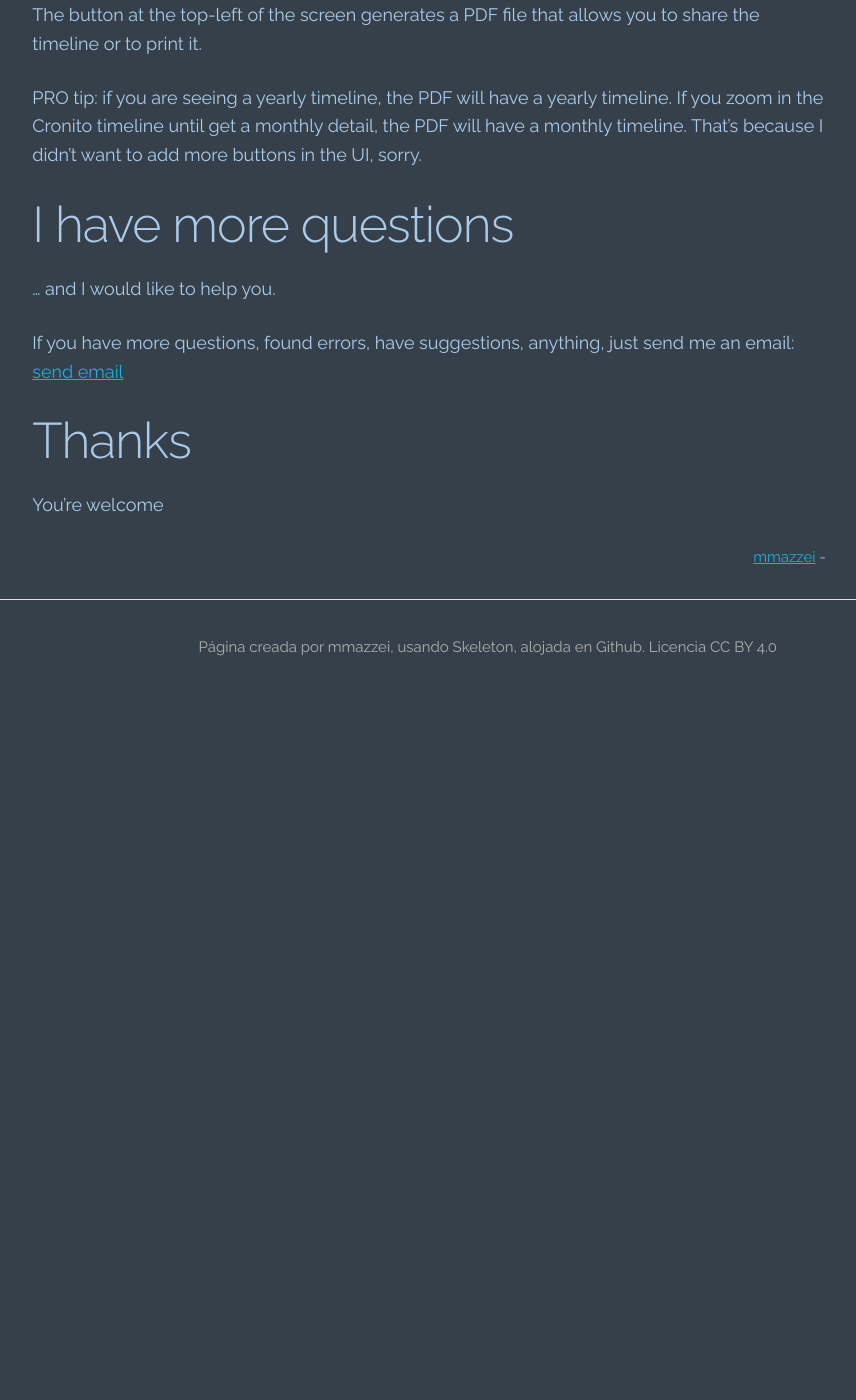
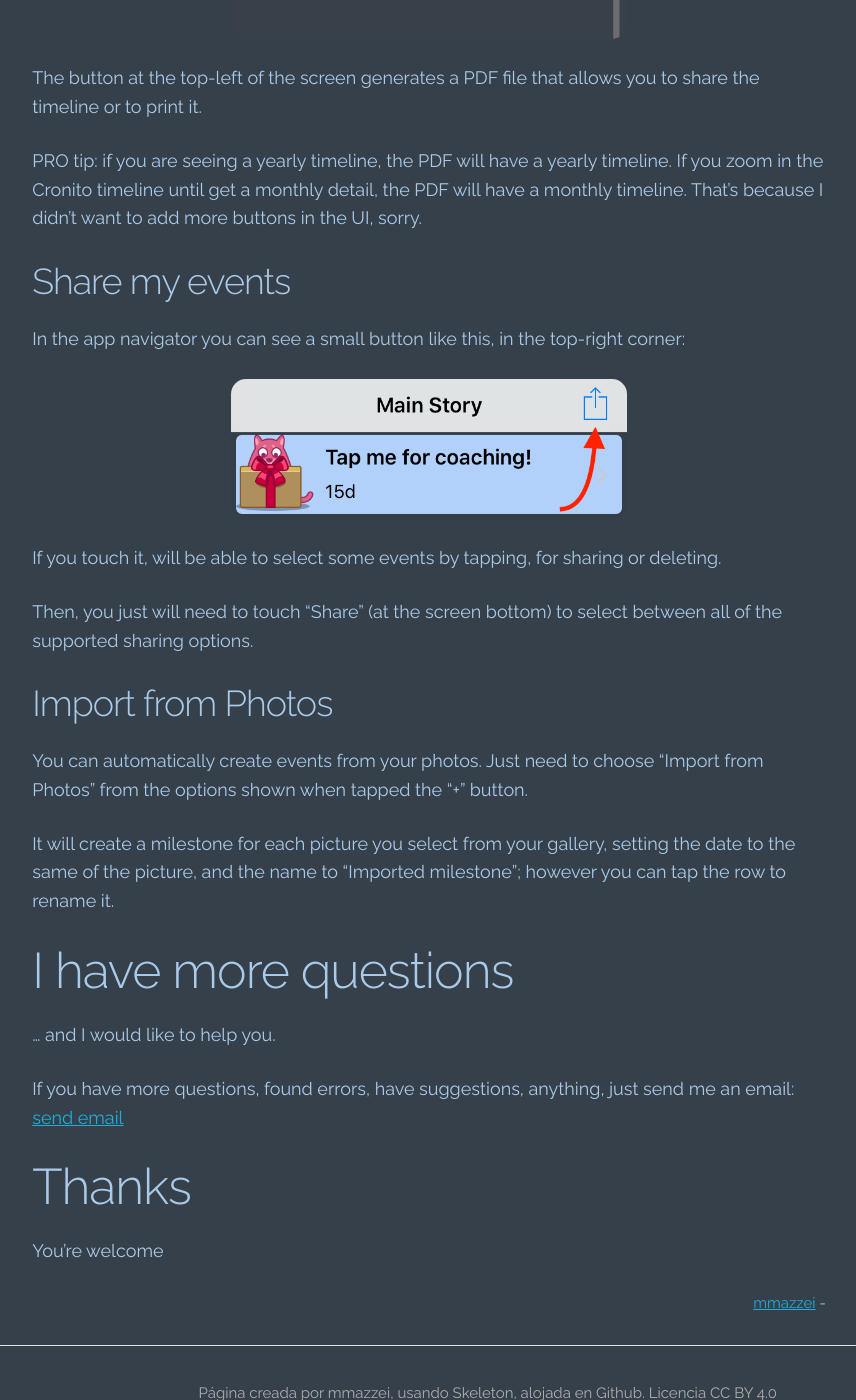
Before and after one commit to mmazzei/mmazzei.github.io, a Jekyll site: the page built from projects/cronito/index.md, in a window 1280 px wide and 1400 px high, scrolled down 6539 px. Shown: the whole window, without its empty margins (211-1067 px from the left). Built offline with Jekyll 4.4.1, drawn with Linux system fonts in a browser that asks for light colours; before the commit the page ends 7198 px from its top, so only the background shows below that; some of the changed text lies outside the part shown.

Commit message:
Cronito v1.2.0 doc.

```diff
--- a/projects/cronito/index.md
+++ b/projects/cronito/index.md
@@ -139,6 +139,24 @@ The button at the top-left of the screen generates a PDF file that allows you to
 PRO tip: if you are seeing a yearly timeline, the PDF will have a yearly timeline. If you zoom in the Cronito timeline until get a monthly detail, the PDF will have a monthly timeline. That's because I didn't want to add more buttons in the UI, sorry.
 
 
+### Share my events
+
+In the app navigator you can see a small button like this, in the top-right corner:
+
+![](shareButton.png){:.help}
+
+If you touch it, will be able to select some events by tapping, for sharing or deleting.
+
+Then, you just will need to touch "Share" (at the screen bottom) to select between all of the supported sharing options.
+
+
+### Import from Photos
+
+You can automatically create events from your photos. Just need to choose "Import from Photos" from the options shown when tapped the "+" button.
+
+It will create a milestone for each picture you select from your gallery, setting the date to the same of the picture, and the name to "Imported milestone"; however you can tap the row to rename it.
+
+
 # I have more questions
 
 ... and I would like to help you.
```
Also changed, not shown: other parts of projects/cronito/index.md (+1 -1 lines), projects/cronito/index_es.md (+19 -1 lines), projects/cronito/shareButton.png (added).
